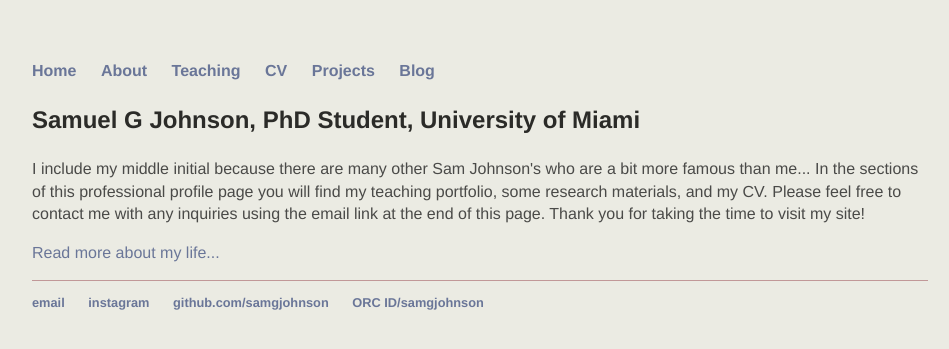
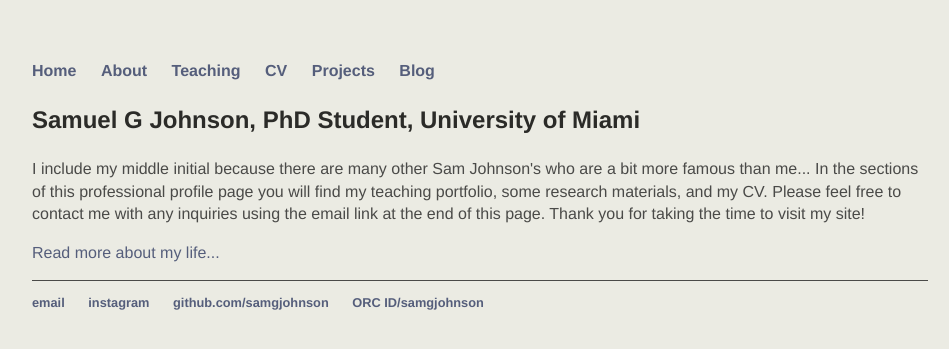
Before and after one commit to samgjohnson/samgjohnson.github.io, a Jekyll site: the page built from index.html, in a window 1280 px wide. Shown: the top 349 px of the page, without its empty margins (160-1109 px from the left). Built offline with Jekyll 4.4.1, drawn with Linux system fonts in a browser that asks for light colours.

Commit message:
Update main.css

```diff
--- a/css/main.css
+++ b/css/main.css
@@ -15,7 +15,7 @@
 }
 a {
     text-decoration: none;
-    color: #6A7698;
+    color: #555E7B;
 }
 a:hover {
     text-decoration: underline;
@@ -54,7 +54,7 @@
     color: #4a4a48;
 }
 footer {
-    border-top: 1px solid #c19898;
+    border-top: 1px solid #4a4a48;
     font-size: .8em;
 }
 
```
